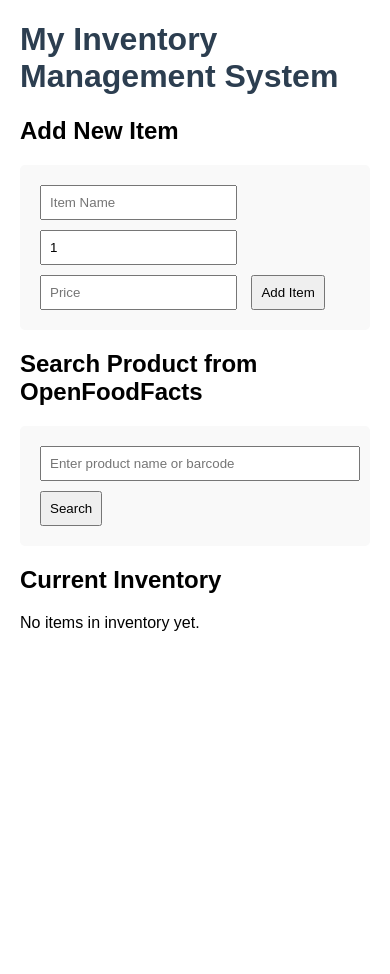
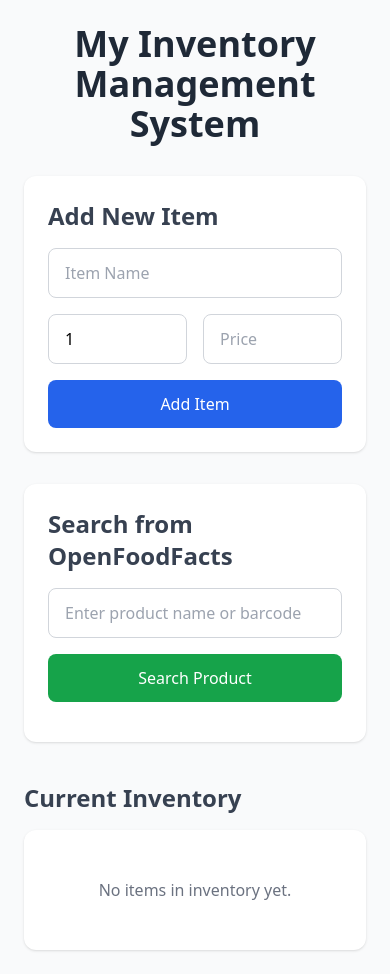
Before and after one commit to favourkendi-dev/inventory_project, a Flask app: template templates/index.html in a window 390 px wide. Before the commit the page ends 631 px from the top, so only its background shows below. Run offline with Flask 3, Linux system fonts and the light colour scheme; the template is opened without the code that fills it, so the values that code supplies are empty; some libraries are stand-ins or nearby versions.

Commit message:
Polish UI with Tailwind CSS Improved layout with cards, better styling, and responsive design

```diff
--- a/templates/index.html
+++ b/templates/index.html
@@ -4,40 +4,59 @@
     <meta charset="UTF-8">
     <meta name="viewport" content="width=device-width, initial-scale=1.0">
     <title>My Inventory System</title>
+    <!-- Tailwind CSS CDN -->
+    <script src="https://cdn.tailwindcss.com"></script>
     <style>
-        body { font-family: Arial, sans-serif; margin: 20px; }
-        h1 { color: #2c3e50; }
-        table { border-collapse: collapse; width: 100%; margin-top: 20px; }
-        th, td { border: 1px solid #ddd; padding: 8px; text-align: left; }
-        th { background-color: #f2f2f2; }
-        form { margin: 20px 0; padding: 15px; background: #f9f9f9; border-radius: 5px; }
-        input, button { margin: 5px; padding: 8px; }
+        body { font-family: system-ui, -apple-system, sans-serif; }
     </style>
 </head>
-<body>
-    <h1>My Inventory Management System</h1>
+<body class="bg-gray-50 min-h-screen">
+    <div class="max-w-6xl mx-auto p-6">
+        <h1 class="text-4xl font-bold text-gray-800 mb-8 text-center">My Inventory Management System</h1>
 
-    <h2>Add New Item</h2>
-    <!-- I added this form to add new items manually -->
-    <form id="addForm">
-        <input type="text" id="name" placeholder="Item Name" required>
-        <input type="number" id="quantity" placeholder="Quantity" value="1">
-        <input type="number" id="price" placeholder="Price" step="0.01">
-        <button type="submit">Add Item</button>
-    </form>
+        <div class="grid grid-cols-1 md:grid-cols-2 gap-8">
 
-    <h2>Search Product from OpenFoodFacts</h2>
-    <!-- I added this section to search external products -->
-    <form id="searchForm">
-        <input type="text" id="searchQuery" placeholder="Enter product name or barcode" style="width:300px;">
-        <button type="submit">Search</button>
-    </form>
+            <!-- Add New Item Card -->
+            <div class="bg-white p-6 rounded-xl shadow">
+                <h2 class="text-2xl font-semibold mb-4 text-gray-700">Add New Item</h2>
+                <form id="addForm" class="space-y-4">
+                    <input type="text" id="name" placeholder="Item Name" required
+                           class="w-full px-4 py-3 border border-gray-300 rounded-lg focus:outline-none focus:ring-2 focus:ring-blue-500">
+                    <div class="grid grid-cols-2 gap-4">
+                        <input type="number" id="quantity" placeholder="Quantity" value="1"
+                               class="w-full px-4 py-3 border border-gray-300 rounded-lg focus:outline-none focus:ring-2 focus:ring-blue-500">
+                        <input type="number" id="price" placeholder="Price" step="0.01"
+                               class="w-full px-4 py-3 border border-gray-300 rounded-lg focus:outline-none focus:ring-2 focus:ring-blue-500">
+                    </div>
+                    <button type="submit"
+                            class="w-full bg-blue-600 hover:bg-blue-700 text-white font-medium py-3 rounded-lg transition">
+                        Add Item
+                    </button>
+                </form>
+            </div>
 
-    <div id="searchResult"></div>
+            <!-- Search Card -->
+            <div class="bg-white p-6 rounded-xl shadow">
+                <h2 class="text-2xl font-semibold mb-4 text-gray-700">Search from OpenFoodFacts</h2>
+                <form id="searchForm" class="space-y-4">
+                    <input type="text" id="searchQuery" placeholder="Enter product name or barcode"
+                           class="w-full px-4 py-3 border border-gray-300 rounded-lg focus:outline-none focus:ring-2 focus:ring-green-500">
+                    <button type="submit"
+                            class="w-full bg-green-600 hover:bg-green-700 text-white font-medium py-3 rounded-lg transition">
+                        Search Product
+                    </button>
+                </form>
+                <div id="searchResult" class="mt-4"></div>
+            </div>
+        </div>
 
-    <h2>Current Inventory</h2>
-    <div id="inventory-list">
-        Loading items...
+        <!-- Inventory Section -->
+        <div class="mt-10">
+            <h2 class="text-2xl font-semibold mb-4 text-gray-700">Current Inventory</h2>
+            <div id="inventory-list" class="bg-white rounded-xl shadow p-4">
+                Loading items...
+            </div>
+        </div>
     </div>
 
     <script>
@@ -48,21 +67,39 @@
             const container = document.getElementById('inventory-list');
 
             if (data.items && data.items.length === 0) {
-                container.innerHTML = "<p>No items in inventory yet.</p>";
+                container.innerHTML = "<p class='text-gray-500 text-center py-8'>No items in inventory yet.</p>";
                 return;
             }
 
-            let html = '<table><tr><th>ID</th><th>Name</th><th>Quantity</th><th>Price</th><th>Actions</th></tr>';
+            let html = `
+                <table class="w-full">
+                    <thead>
+                        <tr class="bg-gray-100">
+                            <th class="px-4 py-3 text-left">ID</th>
+                            <th class="px-4 py-3 text-left">Name</th>
+                            <th class="px-4 py-3 text-left">Quantity</th>
+                            <th class="px-4 py-3 text-left">Price</th>
+                            <th class="px-4 py-3 text-left">Actions</th>
+                        </tr>
+                    </thead>
+                    <tbody>
+            `;
             data.items.forEach(item => {
-                html += `<tr>
-                    <td>${item.id}</td>
-                    <td>${item.name}</td>
-                    <td>${item.quantity}</td>
-                    <td>${item.price}</td>
-                    <td><button onclick="deleteItem(${item.id})" style="background:red;color:white;">Delete</button></td>
-                </tr>`;
+                html += `
+                    <tr class="border-t">
+                        <td class="px-4 py-3">${item.id}</td>
+                        <td class="px-4 py-3 font-medium">${item.name}</td>
+                        <td class="px-4 py-3">${item.quantity}</td>
+                        <td class="px-4 py-3">Ksh ${item.price}</td>
+                        <td class="px-4 py-3">
+                            <button onclick="deleteItem(${item.id})"
+                                    class="bg-red-600 hover:bg-red-700 text-white px-4 py-1 rounded text-sm">
+                                Delete
+                            </button>
+                        </td>
+                    </tr>`;
             });
-            html += '</table>';
+            html += '</tbody></table>';
             container.innerHTML = html;
         }
 
@@ -104,11 +141,16 @@
 
             if (data.success) {
                 resultDiv.innerHTML = `
-                    <p><strong>Found:</strong> ${data.product.name}</p>
-                    <button onclick="addFromExternal('${data.product.barcode || query}')">Add to My Inventory</button>
+                    <div class="bg-green-50 p-4 rounded-lg">
+                        <p class="font-medium">Found: ${data.product.name}</p>
+                        <button onclick="addFromExternal('${data.product.barcode || query}')"
+                                class="mt-3 bg-green-600 hover:bg-green-700 text-white px-5 py-2 rounded-lg text-sm">
+                            Add to My Inventory
+                        </button>
+                    </div>
                 `;
             } else {
-                resultDiv.innerHTML = `<p style="color:red;">${data.error}</p>`;
+                resultDiv.innerHTML = `<p class="text-red-600">${data.error}</p>`;
             }
         });
 
```
